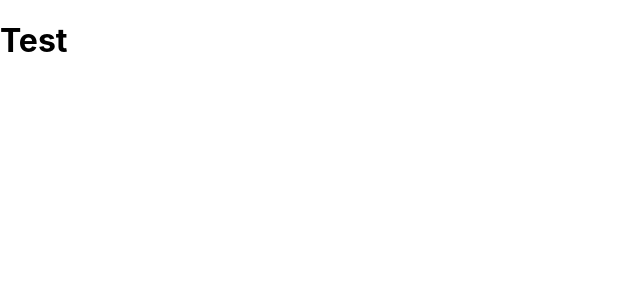
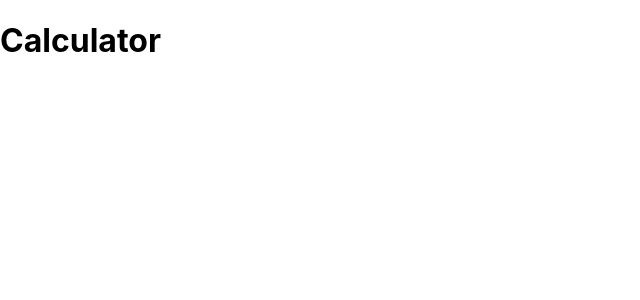
Before and after one commit to Jacoblynch99/Calculator2021, a React (Create React App) app: page / in a window 1280 px wide. Shown: the top 300 px of the page, without its empty margins (0-640 px from the left). Built offline with nearby package versions, Linux system fonts and the light colour scheme.

Commit message:
updated userlanding

```diff
--- a/src/components/UserLanding.js
+++ b/src/components/UserLanding.js
@@ -17,7 +17,13 @@ import {
 import React, { useState } from 'react'
 
 const UserLanding = (props) => {
-    return <h1>Test</h1>
+    return ( <div>
+
+        <h1>Calculator</h1>
+
+    </div>
+
+    )
 }
 
 export default UserLanding
```
